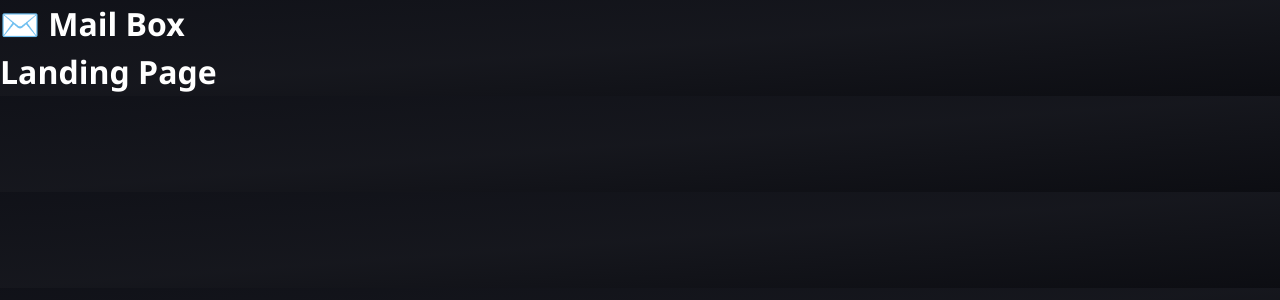
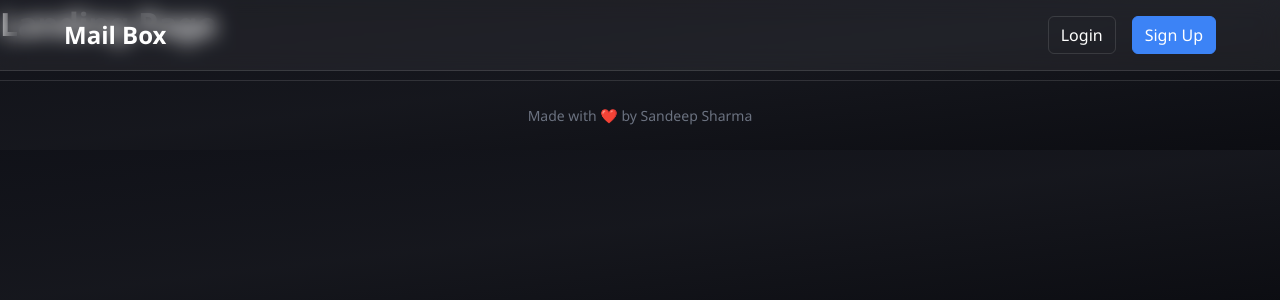
Before and after one commit to devsandeepsharma/Mail-Box, a React (Vite) app: page /landing in a window 1280 px wide. Shown: the top 300 px of the page. Built offline with nearby package versions, Linux system fonts and the light colour scheme.

Commit message:
header and footer components added

```diff
--- /dev/null
+++ b/src/components/layout/Footer.jsx
@@ -0,0 +1,11 @@
+import "./footer.css";
+
+const Footer = () => {
+    return (
+        <footer className="footer">
+            <p>Made with ❤️ by Sandeep Sharma</p>
+        </footer>
+    )
+}
+
+export default Footer;
--- /dev/null
+++ b/src/components/layout/Header.jsx
@@ -0,0 +1,44 @@
+import { useState } from "react";
+import { Link } from "react-router-dom";
+
+import "./header.css";
+import Button from "../ui/Button";
+
+const Header = () => {
+
+    const [toggleNav, setToggleNav] = useState(false);
+
+    const toggle = () => {
+        setToggleNav(prev => !prev);
+    }
+
+    return (
+        <header className="header">
+            <a className="skip-to-main-content" href="#main">Skip to main content</a>
+            <Link className="header__logo" to="/" >Mail Box</Link>
+            <nav className="header__nav" aria-label="primary navigation">
+                <Button
+                    className="nav__button"
+                    aria-controls="nav-list"
+                    aria-expanded={toggleNav}
+                    onClick={toggle}
+                >
+                    <span className="sr-only">menu</span>
+                    <div className="line one"></div>
+                    <div className="line two"></div>
+                    <div className="line three"></div>
+                </Button>
+                <ul id="navlist" className="nav__list">
+                    <li className="nav__item link-btn">
+                        <Button to="/login" variant="outline" isLink onClick={toggle}>Login</Button>
+                    </li>
+                    <li className="nav__item link-btn">
+                        <Button to="/signup" isLink onClick={toggle}>Sign Up</Button>
+                    </li>
+                </ul>
+            </nav>
+        </header>
+    )
+}
+
+export default Header;
--- a/src/components/layout/Layout.jsx
+++ b/src/components/layout/Layout.jsx
@@ -1,10 +1,14 @@
 import { Outlet } from "react-router-dom";
+
+import Header from "./Header";
+import Footer from "./Footer";
 
 const Layout = () => {
     return (
         <>
-            <h1>✉️ Mail Box</h1>
+            <Header />
             <Outlet />
+            <Footer />
         </>
     )
 }
--- /dev/null
+++ b/src/components/layout/footer.css
@@ -0,0 +1,11 @@
+.footer {
+    padding: 1.5rem;
+    margin-top: 2rem;
+
+    font-size: 14px;
+    text-align: center;
+    background-color: transparent;
+    border-top: 1px solid var(--glass-border);
+
+    color: var(--text-muted);
+}
--- /dev/null
+++ b/src/components/layout/header.css
@@ -0,0 +1,144 @@
+.header {
+    position: fixed;
+    width: 100%;
+    z-index: 50;
+
+    display: flex;
+    justify-content: space-between;
+    align-items: center;
+
+    padding: 1rem;
+    background-color: var(--glass-bg);
+
+    backdrop-filter: blur(10px);
+    -webkit-backdrop-filter: blur(10px);
+    border-bottom: 1px solid var(--glass-border);
+}
+
+.header__logo {
+    color: var(--text-primary);
+    text-decoration: none;
+    font-size: 20px;
+    font-weight: var(--fw-700);
+}
+
+.nav__button {
+    position: relative;
+    width: 33px;
+    height: 27px;
+    z-index: 300;
+
+    display: flex !important;
+    flex-direction: column;
+    justify-content: space-between !important;
+
+    padding: .35rem !important;
+    border-radius: 4px !important;
+}
+
+.nav__button .line {
+    width: 100%;
+    height: 2px;
+    background: var(--text-primary);
+
+    transition: transform 0.3s ease, opacity 0.3s ease;
+}
+
+.nav__button[aria-expanded=true] .line.one {
+    transform: translateY(6px) rotate(45deg);
+}
+
+.nav__button[aria-expanded=true] .line.two {
+    opacity: 0;
+}
+
+.nav__button[aria-expanded=true] .line.three {
+    transform: translateY(-6px) rotate(-45deg);
+}
+
+.nav__button[aria-expanded=true] ~ .nav__list {
+    visibility: unset;
+    right: 0;
+}
+
+.nav__list {
+    visibility: hidden;
+    position: fixed;
+    width: 75%;
+    height: 100vh;
+    right: -100%;
+    top: 0;
+    z-index: 200;
+
+    display: flex;
+    flex-direction: column;
+    gap: 1.5rem;
+
+    padding: 2rem;
+    padding-top: 5rem;
+    background-color: var(--bg-dark);
+
+    backdrop-filter: blur(10px);
+    -webkit-backdrop-filter: blur(10px);
+    border-left: 1px solid var(--glass-border);
+    transition: .6s ease-in-out;
+}
+
+.nav__list a {
+    font-size: 20px;
+    text-decoration: none;
+    color: var(--text-primary);
+}
+
+.nav__list a:hover {
+    color: var(--text-secondary);
+}
+
+.nav__list .link-btn {
+    margin-top: -.5rem;
+}
+
+.nav__list .link-btn a {
+    font-size: 16px;
+    width: 100%;
+}
+
+@media (min-width: 750px) {
+    .header {
+        padding: 1rem 4rem;
+    }
+
+    .header__logo {
+        font-size: 24px;
+    }
+
+    .nav__button {
+        display: none !important;
+    }
+
+    .nav__list {
+        visibility: unset;
+        position: unset;
+        width: unset;
+        height: unset;
+        z-index: unset;
+        padding: unset;
+        backdrop-filter: unset;
+        -webkit-backdrop-filter: unset;
+        border-left: unset;
+        background-color: unset;
+
+        flex-direction: row;
+        align-items: center;
+        gap: 1.5rem;
+    }
+
+    .nav__list .link-btn {
+        margin-top: 0;
+        margin-left: -.5rem;
+    }
+
+    .nav__list a {
+        font-size: 16px;
+    }
+}
--- a/src/components/ui/Button.jsx
+++ b/src/components/ui/Button.jsx
@@ -2,7 +2,7 @@ import { Link } from "react-router-dom";
 
 import "./button.css";
 
-const Button = ({ variant="primary", isLink=false, children, className, ...props }) => {
+const Button = ({ variant="primary", isLink=false, children, className="", ...props }) => {
 
     const Element = isLink ? Link : "button";
 
```
